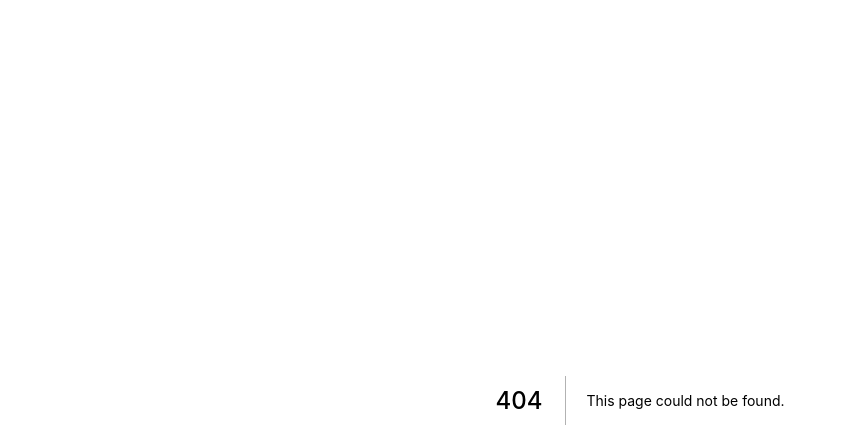
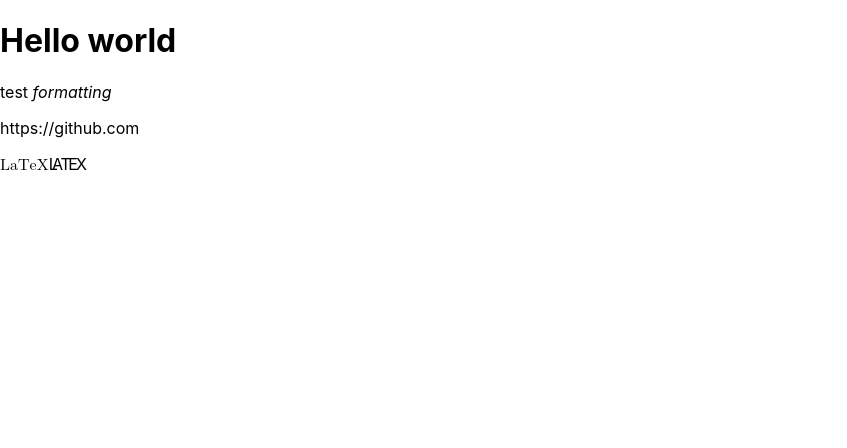
Before and after one commit to ncarr/nwhacks-2022, a Next.js app in the folder frontend/: page /lessons/1 in a window 1280 px wide. Before the commit this address had no page. Shown: the top 448 px of the page, without its empty margins (0-847 px from the left). Built offline with nearby package versions, Linux system fonts and the light colour scheme.

Commit message:
Scaffolded lesson view

```diff
--- a/frontend/package.json
+++ b/frontend/package.json
@@ -10,7 +10,10 @@
   "dependencies": {
     "next": "12.0.8",
     "react": "17.0.2",
-    "react-dom": "17.0.2"
+    "react-dom": "17.0.2",
+    "react-markdown": "^7.1.2",
+    "rehype-katex": "^6.0.2",
+    "remark-math": "^5.1.1"
   },
   "devDependencies": {
     "@types/node": "17.0.8",
--- /dev/null
+++ b/frontend/pages/lessons/[slug].tsx
@@ -0,0 +1,27 @@
+import Head from 'next/head';
+import ReactMarkdown from 'react-markdown';
+import remarkMath from 'remark-math';
+import rehypeKatex from 'rehype-katex';
+
+export default function LessonViewer() {
+    const markdown = `
+# Hello world
+
+test *formatting*
+
+<https://github.com>
+
+$\\LaTeX$
+    `
+    return (
+        <div>
+            <Head>
+                <link rel="stylesheet"
+                    href="https://cdn.jsdelivr.net/npm/katex@0.15.2/dist/katex.min.css"
+                    integrity="sha384-MlJdn/WNKDGXveldHDdyRP1R4CTHr3FeuDNfhsLPYrq2t0UBkUdK2jyTnXPEK1NQ"
+                    crossOrigin="anonymous"></link>
+            </Head>
+            <ReactMarkdown children={markdown} remarkPlugins={[remarkMath]} rehypePlugins={[rehypeKatex]} />
+        </div>
+    )
+}
```
Also changed, not shown: 1 other file (tests, documents, lock files or other folders).
